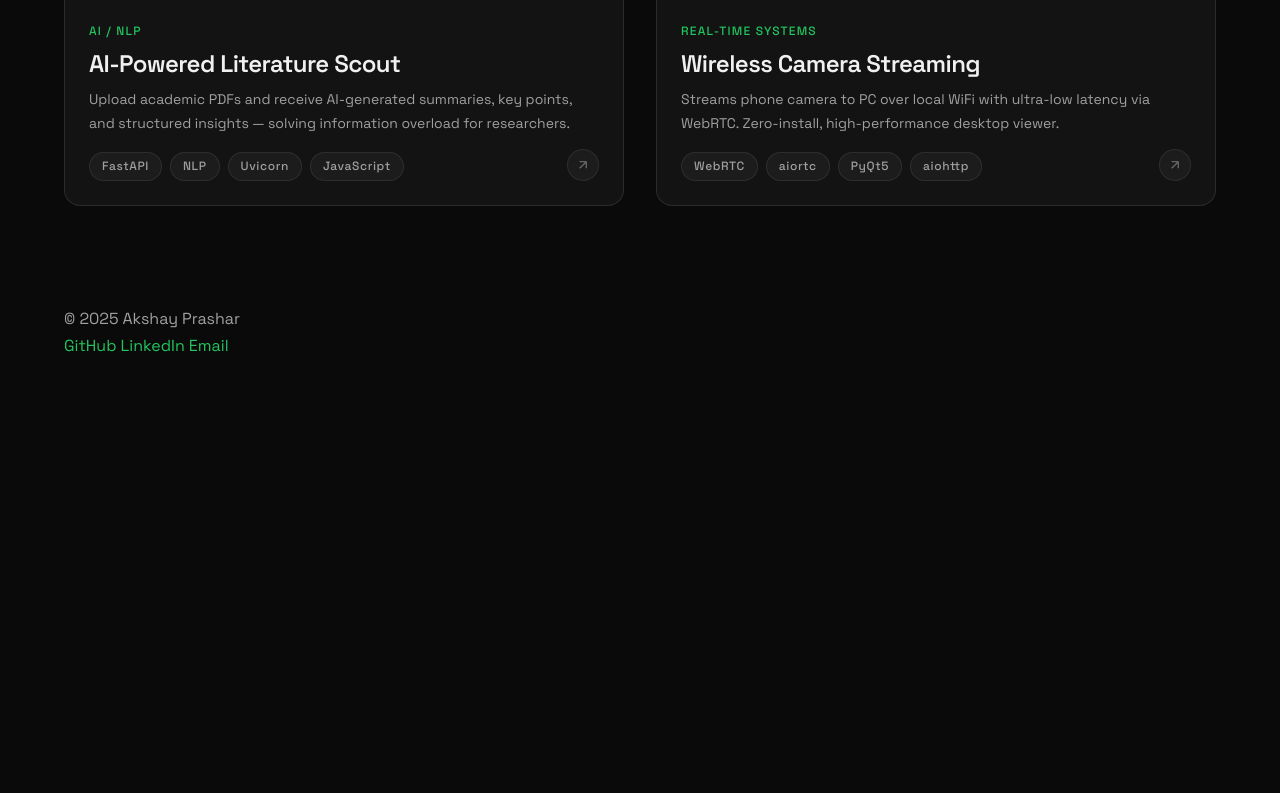
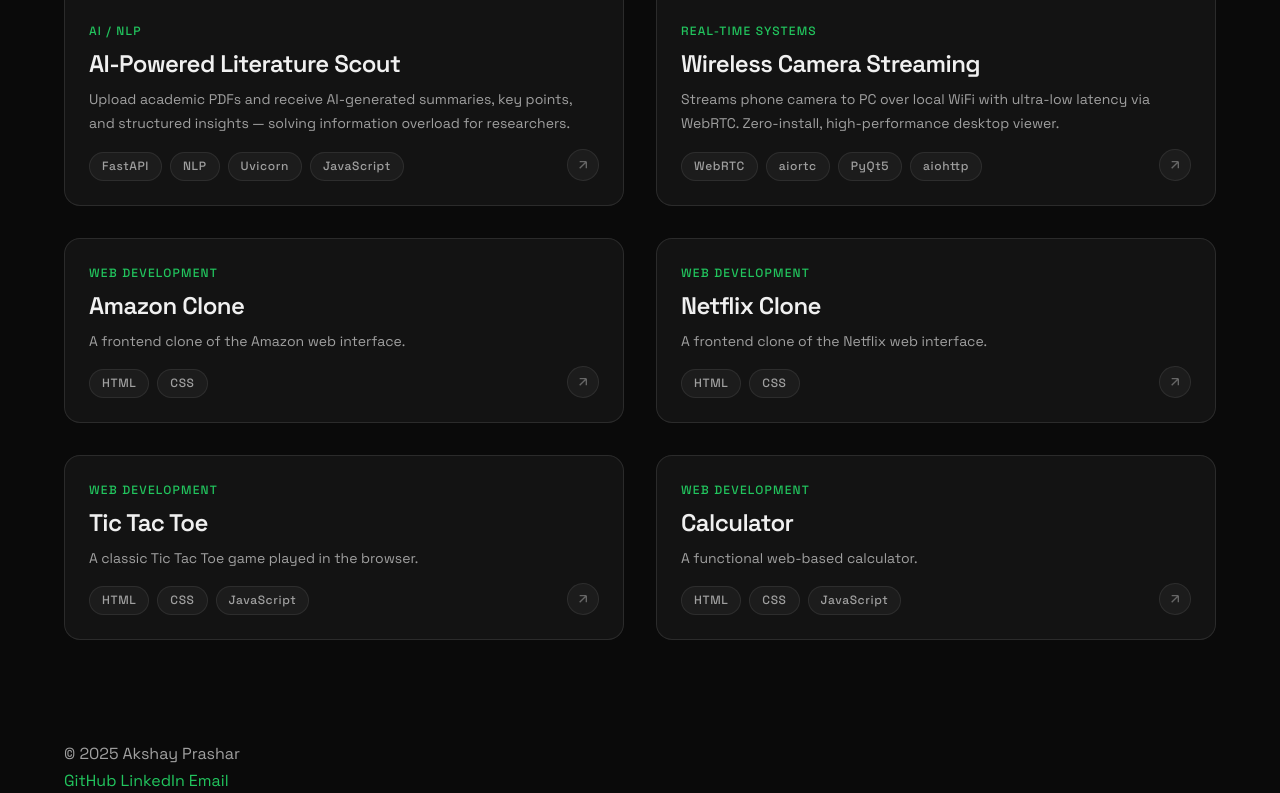
Before and after one commit to Akshay-prashar/Potfolio, a plain HTML site: page projects.html in a window 1280 px wide. Shown: the part 1373-2166 px from the top of the page. Before the commit the page ends 1731 px from the top, so only its background shows below. Drawn offline with Linux system fonts and the light colour scheme.

Commit message:
Final check: Website updated, projects restored, email synced

```diff
--- a/projects.html
+++ b/projects.html
@@ -139,6 +139,72 @@
           </div>
         </a>
 
+        <!-- Amazon Clone -->
+        <a href="Amazon/Amazon.html" class="glass-card" data-category="web">
+          <div class="glass-card__body">
+            <p class="glass-card__category">Web Development</p>
+            <h2 class="glass-card__title">Amazon Clone</h2>
+            <p class="glass-card__desc">A frontend clone of the Amazon web interface.</p>
+            <div class="glass-card__chips">
+              <span class="chip">HTML</span>
+              <span class="chip">CSS</span>
+            </div>
+          </div>
+          <div class="glass-card__arrow">
+            <svg viewBox="0 0 24 24"><path d="M7 17L17 7M17 7H7M17 7v10"/></svg>
+          </div>
+        </a>
+
+        <!-- Netflix Clone -->
+        <a href="Netflix/Netflix.html" class="glass-card" data-category="web">
+          <div class="glass-card__body">
+            <p class="glass-card__category">Web Development</p>
+            <h2 class="glass-card__title">Netflix Clone</h2>
+            <p class="glass-card__desc">A frontend clone of the Netflix web interface.</p>
+            <div class="glass-card__chips">
+              <span class="chip">HTML</span>
+              <span class="chip">CSS</span>
+            </div>
+          </div>
+          <div class="glass-card__arrow">
+            <svg viewBox="0 0 24 24"><path d="M7 17L17 7M17 7H7M17 7v10"/></svg>
+          </div>
+        </a>
+
+        <!-- Tic Tac Toe -->
+        <a href="TicTacToe/TicTacToe.html" class="glass-card" data-category="web">
+          <div class="glass-card__body">
+            <p class="glass-card__category">Web Development</p>
+            <h2 class="glass-card__title">Tic Tac Toe</h2>
+            <p class="glass-card__desc">A classic Tic Tac Toe game played in the browser.</p>
+            <div class="glass-card__chips">
+              <span class="chip">HTML</span>
+              <span class="chip">CSS</span>
+              <span class="chip">JavaScript</span>
+            </div>
+          </div>
+          <div class="glass-card__arrow">
+            <svg viewBox="0 0 24 24"><path d="M7 17L17 7M17 7H7M17 7v10"/></svg>
+          </div>
+        </a>
+
+        <!-- Calculator -->
+        <a href="Calculator/Calculator.html" class="glass-card" data-category="web">
+          <div class="glass-card__body">
+            <p class="glass-card__category">Web Development</p>
+            <h2 class="glass-card__title">Calculator</h2>
+            <p class="glass-card__desc">A functional web-based calculator.</p>
+            <div class="glass-card__chips">
+              <span class="chip">HTML</span>
+              <span class="chip">CSS</span>
+              <span class="chip">JavaScript</span>
+            </div>
+          </div>
+          <div class="glass-card__arrow">
+            <svg viewBox="0 0 24 24"><path d="M7 17L17 7M17 7H7M17 7v10"/></svg>
+          </div>
+        </a>
+
       </div>
     </div>
 
```
